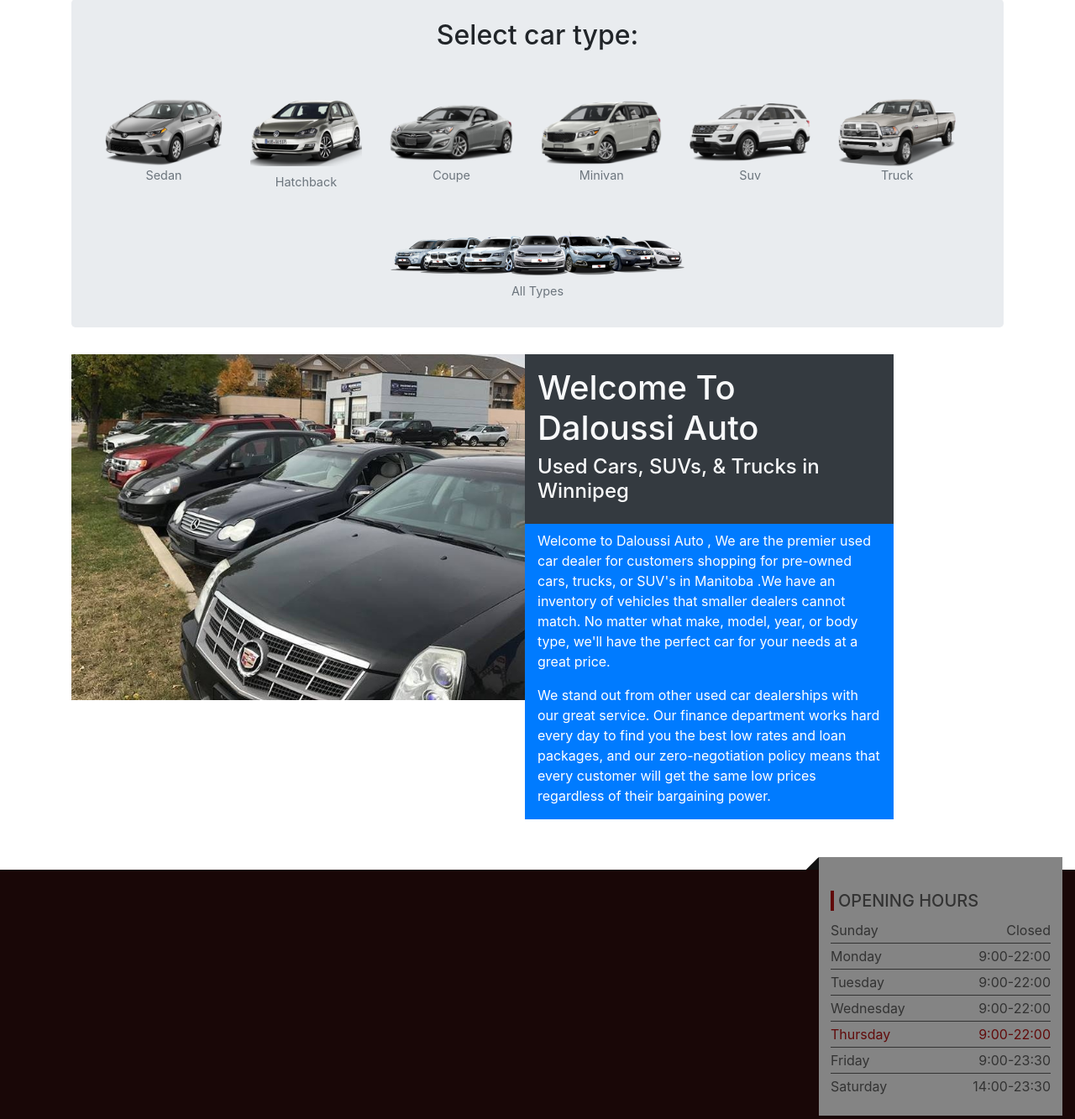
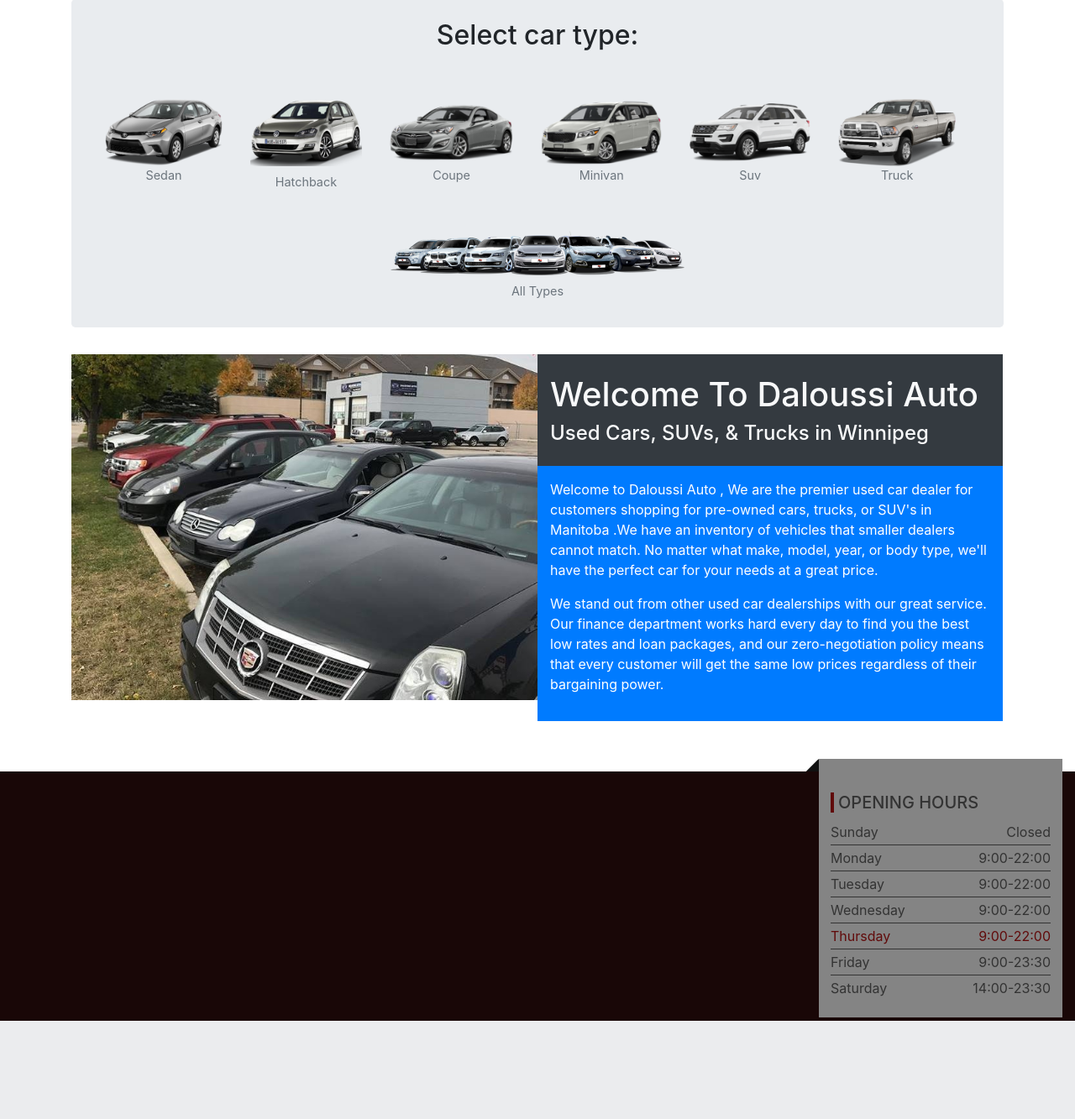
Before and after one commit to reda-bouamira/Daloussi, a PHP site: page / in a window 1280 px wide. Shown: the part 716-2049 px from the top of the page at 84% size. After the commit the page ends 1932 px from the top, so only its background shows below. Run offline with PHP 8.4, Linux system fonts and the light colour scheme; some libraries are stand-ins or nearby versions.

Commit message:
Fixed the about-us layout.

```diff
--- /dev/null
+++ b/css/about_us_Home.css
@@ -0,0 +1,3 @@
+/*.my_about_us_text_home{
+	margin-left: -8px;
+}*/
--- a/js/my_javascript.js
+++ b/js/my_javascript.js
@@ -9,7 +9,7 @@
 
 		if (browserWidth <= 500) {
 			document.getElementById('all_types').src = "img/car_types/group_cars1.png"
-			document.getElementsByClassName("my_empty_col").remove();
+			// document.getElementsByClassName("my_empty_col").remove();
 		}
 		else{
 			// alert("The browser width is" + browserWidth);
--- a/php/about_us_home.php
+++ b/php/about_us_home.php
@@ -1,22 +1,20 @@
 <div class="about_us_home container">
 	<div class="row justify-content-sm-center no-gutters">
 		<div class="col-sm-6">
-			<img class="img-fluid" src="img/dealership.jpg">
+			<img class="img-fluid my_dealer_img" src="img/dealership.jpg">
 		</div>
-		<div class="col-sm-6 pr-0">
-			<div class="row">
-				<div class="col-9 pt-3 justify-content-sm-center bg-dark text-light pb-3">
+		<div class="col-sm-6 pr-3 pl-0">
+			<div class="row ml-0">
+				<div class="col-12 pt-4 justify-content-sm-center bg-dark text-light pb-3">
 					<h1>Welcome To Daloussi Auto</h1>
 					<h4>Used Cars, SUVs, & Trucks in Winnipeg</h4>
 				</div>
-				<div class="col-sm-auto pl-0"></div>
 			</div>
-			<div class="row justify-content-sm-center">
-				<div class="col-9 pt-2 bg-primary text-white">
+			<div class="row justify-content-sm-center ml-0">
+				<div class="col-12 pt-3 bg-primary text-white pb-3">
 					<p> Welcome to Daloussi Auto , We are the premier used car dealer for customers shopping for pre-owned cars, trucks, or SUV's in Manitoba .We have an inventory of vehicles that smaller dealers cannot match. No matter what make, model, year, or body type, we'll have the perfect car for your needs at a great price.</p>
 					<p>We stand out from other used car dealerships with our great service. Our finance department works hard every day to find you the best low rates and loan packages, and our zero-negotiation policy means that every customer will get the same low prices regardless of their bargaining power.</p>
 				</div>
-				<div class="col-3 pl-0"></div>
 			</div>
 		</div>
 	</div>
--- a/php/head.php
+++ b/php/head.php
@@ -16,6 +16,7 @@
 <link rel="stylesheet" type="text/css" href="css/underline_effect.css">
 <link rel="stylesheet" type="text/css" href="css/carousel.css">
 <link rel="stylesheet" type="text/css" href="css/car_type.css">
+<link rel="stylesheet" type="text/css" href="css/about_us_Home.css">
 <!-- logo -->
 <link rel="icon" href="img/logo.png">
 <title>Daloussi Auto</title>
```
